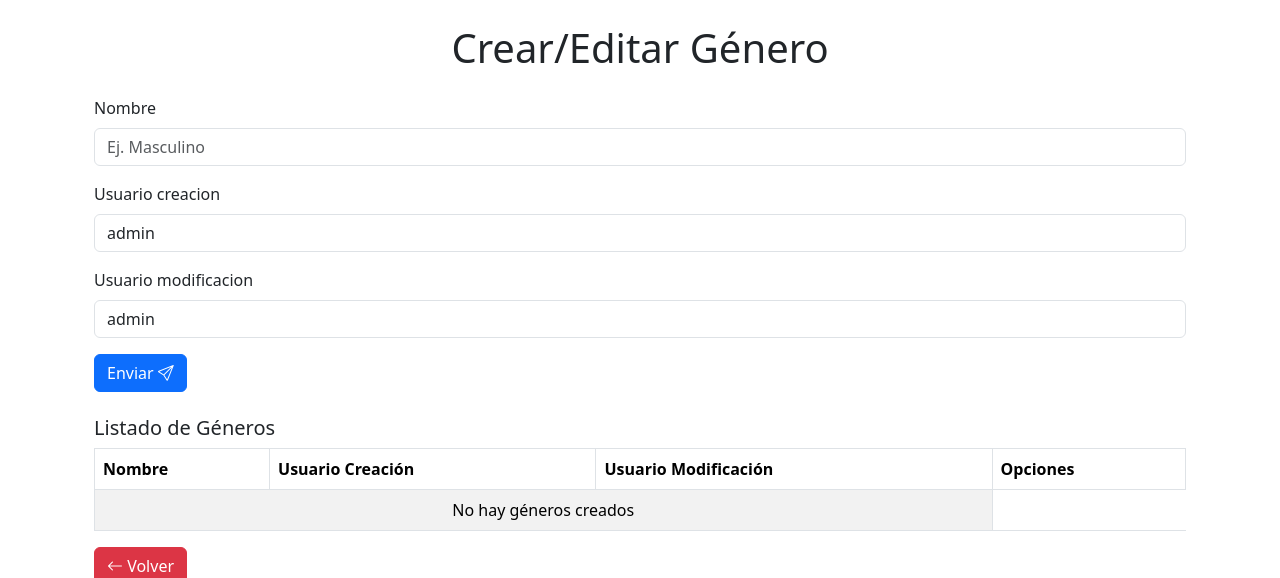
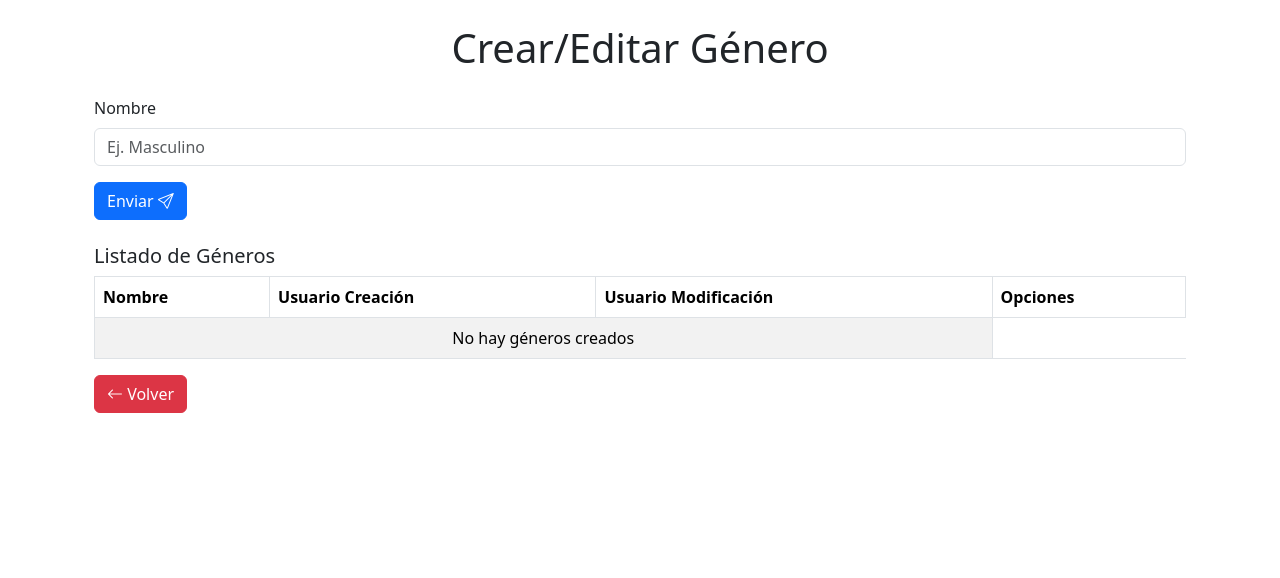
Before and after one commit to mcamposr5/py-back, a Django app: page /users/generos/editar/1/ in a window 1280 px wide. Shown: the part 56-634 px from the top of the page. Run offline with Django 4.2, Linux system fonts and the light colour scheme; some libraries are stand-ins or nearby versions.

Commit message:
MC-UMG-20241022
Se agrego funcionalidad para el botón editar, se ajustaron campos de usuario_creación y usuario_creación estos se deben mantener nulos cuando se crean nuevos registros y serán insertados al momento de realizar la edición del registro.

```diff
--- a/sistemaseguridad/users/forms.py
+++ b/sistemaseguridad/users/forms.py
@@ -6,11 +6,9 @@
 class GeneroForm(ModelForm):
     class Meta:
         model = Genero
-        fields = ['nombre', 'usuario_creacion', 'usuario_modificacion']  # Muestra los campos
+        fields = ['nombre']  # Muestra los campos
         widgets = {
             'nombre': forms.TextInput(attrs={'class': 'form-control', 'placeholder': 'Ej. Masculino'}),
-            'usuario_creacion': forms.TextInput(attrs={'class': 'form-control', 'readonly': 'readonly'}),
-            'usuario_modificacion': forms.TextInput(attrs={'class': 'form-control', 'readonly': 'readonly'}),
         }
 
 
--- a/sistemaseguridad/users/models.py
+++ b/sistemaseguridad/users/models.py
@@ -17,8 +17,8 @@
     nombre = models.CharField(max_length = 30)
     fecha_creacion = models.DateTimeField(auto_now_add = True)
     usuario_creacion = models.CharField(max_length = 203, default='admin')
-    fecha_modificacion = models.DateTimeField(auto_now = True)
-    usuario_modificacion = models.CharField(max_length = 203, default='admin')
+    fecha_modificacion = models.DateTimeField(null=True, blank=True)
+    usuario_modificacion = models.CharField(max_length = 203, null=True, blank=True)
 
     def __str__(self) -> str:
         return str(self.id) + ' - ' + self.nombre
--- a/sistemaseguridad/users/templates/genero.html
+++ b/sistemaseguridad/users/templates/genero.html
@@ -10,14 +10,6 @@
         <div class="mb-3">
             <label for="id_nombre" class="form-label">{{ form.nombre.label }}</label>
             {{ form.nombre }}
-        </div>
-        <div class="mb-3">
-            <label for="id_usuario_creacion" class="form-label">{{ form.usuario_creacion.label }}</label>
-            {{ form.usuario_creacion }}
-        </div>
-        <div class="mb-3">
-            <label for="id_usuario_modificacion" class="form-label">{{ form.usuario_modificacion.label }}</label>
-            {{ form.usuario_modificacion }}
         </div>
         <button type="submit" class="btn btn-primary" id="submitBtn">Enviar
             <i class="bi bi-send"></i>
@@ -105,8 +97,12 @@
                 </form>
             </div>
             <div class="modal-footer">
-                <button type="button" class="btn btn-secondary" data-bs-dismiss="modal">Cancelar</button>
-                <button type="button" class="btn btn-primary" id="actualizarGeneroBtn">Actualizar</button>
+                <button type="button" class="btn btn-secondary" data-bs-dismiss="modal">Cancelar
+                    <i class="bi bi-x-circle"></i>
+                </button>
+                <button type="button" class="btn btn-primary" id="actualizarGeneroBtn">Actualizar
+                    <i class="bi bi-arrow-clockwise"></i>
+                </button>
             </div>
         </div>
     </div>
@@ -216,11 +212,7 @@
     // Manejar la actualización del género al hacer clic en "Actualizar"
     document.getElementById('actualizarGeneroBtn').addEventListener('click', function () {
         const id = document.getElementById('edit-genero-id').value;
-
-        // Asegurarse de que el botón existe antes de obtener el atributo
-        const button = document.querySelector(`button[data-id="${id}"]`);
-        if (button) {
-            const nombreOriginal = button.getAttribute('data-nombre');
+        const nombreOriginal = document.querySelector(`button[data-id="${id}"]`).getAttribute('data-nombre');
         const nombreNuevo = document.getElementById('edit-nombre-genero').value;
 
         // Verificar si hubo cambios antes de enviar el formulario
@@ -241,9 +233,6 @@
         } else {
             Swal.fire('Sin cambios', 'No se han realizado cambios en el nombre del género.', 'info');
         }
-        } else {
-            console.error('Botón no encontrado para el ID proporcionado.');
-        }
     });
 
     function actualizarGenero(formData) {
@@ -258,20 +247,19 @@
     })
     .then(response => response.json())
     .then(data => {
+        console.log("Datos recibidos:", data);
         if (data.success) {
             Swal.fire('Éxito', 'Género actualizado con éxito.', 'success').then(() => {
-                        // Actualizar el nombre en la tabla
+                // Actualizar el nombre y el usuario_modificacion en la tabla
                 const button = document.querySelector(`button[data-id="${id}"]`);
                 if (button) {
+                    // Actualizar el nombre en la tabla
                     button.setAttribute('data-nombre', formData.get('nombre'));
-                            const row = button.closest('tr');
-                            if (row) {
-                                row.querySelector('td:first-child').textContent = formData.get('nombre');
-                            } else {
-                                console.error('Fila no encontrada.');
-                            }
-                        } else {
-                            console.error('Botón no encontrado para el ID proporcionado.');
+                    button.closest('tr').querySelector('td:first-child').textContent = formData.get('nombre');
+
+                    // Actualizar el campo de usuario_modificacion (tercera columna)
+                    console.log("Usuario modificación:", data.usuario_modificacion);
+                    button.closest('tr').querySelector('td:nth-child(3)').textContent = data.usuario_modificacion;
                 }
                 // Cerrar el modal
                 var editarGeneroModal = bootstrap.Modal.getInstance(document.getElementById('editarGeneroModal'));
--- a/sistemaseguridad/users/views.py
+++ b/sistemaseguridad/users/views.py
@@ -1,3 +1,4 @@
+from django.utils import timezone
 from django.shortcuts import get_object_or_404, redirect, render
 from django.http import JsonResponse, HttpResponse
 from django.views.decorators.csrf import csrf_exempt
@@ -10,17 +11,34 @@
 
 def crear_genero(request, id=None):
     if request.method == 'POST':
-        if id:
+        if id:  # Si estamos editando
             genero = get_object_or_404(Genero, id=id)
             form = GeneroForm(request.POST, instance=genero)
             mensaje = 'Género actualizado con éxito'
-        else:
+
+            if form.is_valid():
+                # Actualizamos usuario_modificacion y fecha_modificacion al editar
+                genero = form.save(commit=False)
+                genero.fecha_modificacion = timezone.now()  # Fecha y hora de la modificación
+                genero.usuario_modificacion = request.user.username  # Usuario que hace la modificación
+                genero.save()
+                return JsonResponse({'success': True,
+                                     'nombre': genero.nombre,
+                                     'usuario_modificacion': genero.usuario_modificacion,
+                                     'mensaje': mensaje})
+
+        else:  # Si estamos creando uno nuevo
             form = GeneroForm(request.POST)
             mensaje = 'Género creado con éxito'
-
-        if form.is_valid():
-            genero = form.save()
-            return JsonResponse({'success': True, 'nombre': genero.nombre, 'mensaje': mensaje})
+            if form.is_valid():
+                # Al crear, asignamos usuario_creacion pero no usuario_modificacion
+                genero = form.save(commit=False)
+                genero.usuario_creacion = request.user.username # Usuario que crea el género
+                genero.save()
+                return JsonResponse({'success': True,
+                                     'nombre': genero.nombre,
+                                     'usuario_creacion': genero.usuario_creacion,
+                                     'mensaje': mensaje})
 
         return JsonResponse({'success': False, 'errors': form.errors.as_json()}, status=400)
 
```
Lines whose indentation alone changed are shown as unchanged.
